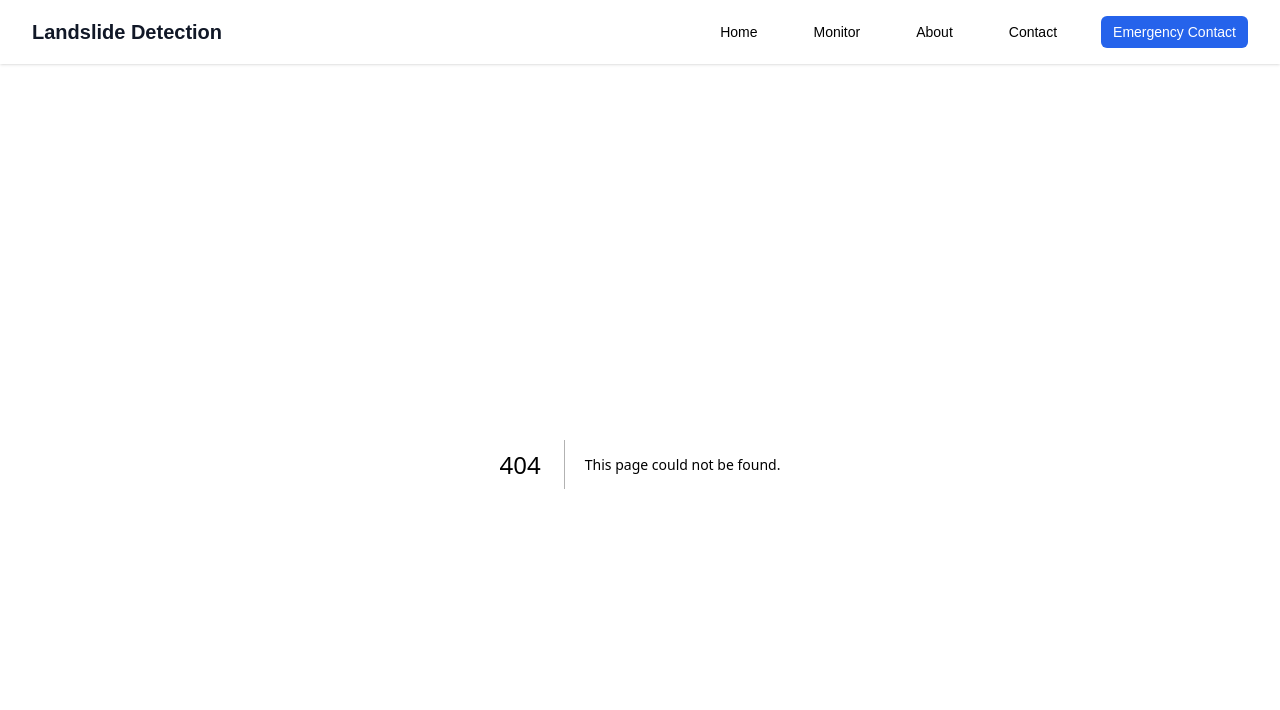
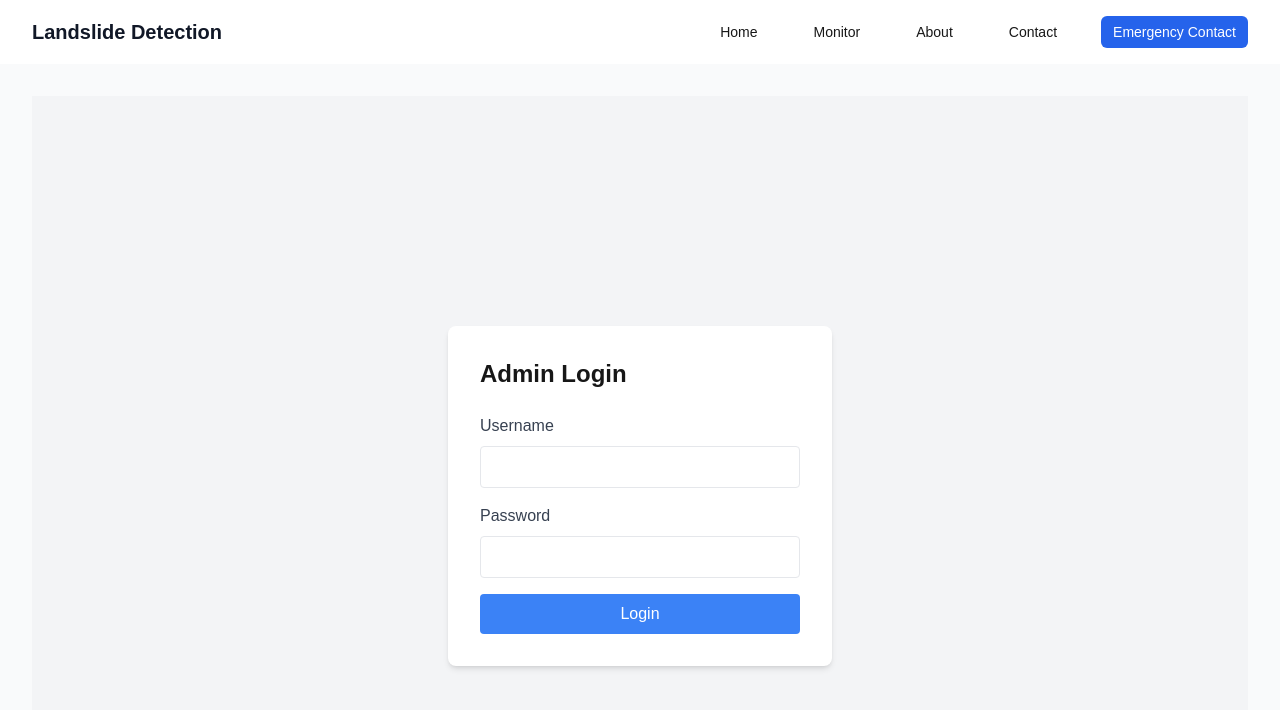
Before and after one commit to namvcpp/landsli_detect_warn_syst, a Next.js app: page /admin/login in a window 1280 px wide. Before the commit this address had no page. Shown: the top 710 px of the page. Built offline with nearby package versions, Linux system fonts and the light colour scheme; a web font is replaced by a local one.

Commit message:
Implement admin dashboard layout, sidebar navigation, and login functionality with D3.js chart component

```diff
--- /dev/null
+++ b/src/app/admin/layout.tsx
@@ -0,0 +1,37 @@
+'use client';
+import { useEffect, useState } from 'react';
+import { useRouter, usePathname } from 'next/navigation';
+
+export default function AdminLayout({
+  children,
+}: {
+  children: React.ReactNode;
+}) {
+  const router = useRouter();
+  const pathname = usePathname();
+  const [isLoading, setIsLoading] = useState(true);
+
+  useEffect(() => {
+    // Check if user is logged in
+    const isAdmin = localStorage.getItem('isAdmin');
+    if (!isAdmin && pathname !== '/admin/login') {
+      router.push('/admin/login');
+    }
+    setIsLoading(false);
+  }, [pathname, router]);
+
+  if (isLoading) {
+    return <div>Loading...</div>;
+  }
+
+  return (
+    <div className="min-h-screen bg-gray-50">
+      <div className="flex">
+        {/* Sidebar here if needed */}
+        <main className="flex-1 p-8">
+          {children}
+        </main>
+      </div>
+    </div>
+  );
+}
--- /dev/null
+++ b/src/app/admin/login/page.tsx
@@ -0,0 +1,64 @@
+'use client';
+import { useState } from 'react';
+import { useRouter } from 'next/navigation';
+
+export default function AdminLogin() {
+  const router = useRouter();
+  const [credentials, setCredentials] = useState({
+    username: '',
+    password: ''
+  });
+  const [error, setError] = useState('');
+
+  const handleLogin = (e: React.FormEvent) => {
+    e.preventDefault();
+    // For demo purposes - replace with actual authentication
+    if (credentials.username === 'admin' && credentials.password === 'admin123') {
+      localStorage.setItem('isAdmin', 'true');
+      router.push('/admin/dashboard');
+    } else {
+      setError('Invalid credentials');
+    }
+  };
+
+  return (
+    <div className="min-h-screen flex items-center justify-center bg-gray-100">
+      <div className="bg-white p-8 rounded-lg shadow-md w-96">
+        <h1 className="text-2xl font-bold mb-6">Admin Login</h1>
+        {error && (
+          <div className="bg-red-100 text-red-600 p-3 rounded mb-4">
+            {error}
+          </div>
+        )}
+        <form onSubmit={handleLogin} className="space-y-4">
+          <div>
+            <label className="block text-gray-700 mb-2">Username</label>
+            <input
+              type="text"
+              value={credentials.username}
+              onChange={(e) => setCredentials({ ...credentials, username: e.target.value })}
+              className="w-full px-3 py-2 border rounded"
+              required
+            />
+          </div>
+          <div>
+            <label className="block text-gray-700 mb-2">Password</label>
+            <input
+              type="password"
+              value={credentials.password}
+              onChange={(e) => setCredentials({ ...credentials, password: e.target.value })}
+              className="w-full px-3 py-2 border rounded"
+              required
+            />
+          </div>
+          <button
+            type="submit"
+            className="w-full bg-blue-500 text-white py-2 rounded hover:bg-blue-600"
+          >
+            Login
+          </button>
+        </form>
+      </div>
+    </div>
+  );
+}
--- /dev/null
+++ b/src/app/components/admin/AdminSidebar.tsx
@@ -0,0 +1,51 @@
+'use client';
+import Link from 'next/link';
+import { usePathname } from 'next/navigation';
+
+const AdminSidebar = () => {
+  const pathname = usePathname();
+
+  const menuItems = [
+    { name: 'Dashboard', path: '/admin/dashboard', icon: '📊' },
+    { name: 'Sensors', path: '/admin/sensors', icon: '📡' },
+    { name: 'Risk Analysis', path: '/admin/risk-analysis', icon: '⚠️' },
+    { name: 'Reports', path: '/admin/reports', icon: '📑' },
+    { name: 'Settings', path: '/admin/settings', icon: '⚙️' }
+  ];
+
+  return (
+    <aside className="w-64 bg-white h-screen shadow-lg fixed left-0 top-0">
+      <div className="flex flex-col h-full">
+        <div className="p-6 border-b">
+          <h1 className="text-xl font-bold text-gray-800">Admin Panel</h1>
+        </div>
+
+        <nav className="flex-1 p-4">
+          <ul className="space-y-2">
+            {menuItems.map((item) => (
+              <li key={item.path}>
+                <Link
+                  href={item.path}
+                  className={`flex items-center p-3 text-gray-700 rounded-lg hover:bg-blue-50 transition-colors
+                    ${pathname === item.path ? 'bg-blue-50 text-blue-700' : ''}`}
+                >
+                  <span className="mr-3">{item.icon}</span>
+                  <span>{item.name}</span>
+                </Link>
+              </li>
+            ))}
+          </ul>
+        </nav>
+
+        <div className="p-4 border-t">
+          <button className="flex items-center w-full p-3 text-gray-700 rounded-lg hover:bg-red-50 transition-colors">
+            <span className="mr-3">🚪</span>
+            <span>Logout</span>
+          </button>
+        </div>
+      </div>
+    </aside>
+  );
+};
+
+export default AdminSidebar;
--- /dev/null
+++ b/src/app/components/admin/ChartComponents.tsx
@@ -0,0 +1,31 @@
+'use client';
+import { useEffect, useRef } from 'react';
+import * as d3 from 'd3';
+
+interface ChartProps {
+  data: any[];
+  type: 'line' | 'bar' | 'pie';
+}
+
+const ChartComponent = ({ data, type }: ChartProps) => {
+  const chartRef = useRef<SVGSVGElement | null>(null);
+
+  useEffect(() => {
+    if (!data || !chartRef.current) return;
+
+    const svg = d3.select(chartRef.current);
+    svg.selectAll('*').remove();
+
+    // Add your D3.js visualization code here based on the type
+
+  }, [data, type]);
+
+  return (
+    <svg
+      ref={chartRef}
+      className="w-full h-full"
+    />
+  );
+};
+
+export default ChartComponent;
--- /dev/null
+++ b/src/app/components/admin/StatsCard.tsx
@@ -0,0 +1,39 @@
+interface StatsCardProps {
+    title: string;
+    value: string | number;
+    trend: 'up' | 'down';
+    icon?: string;
+  }
+
+  const StatsCard: React.FC<StatsCardProps> = ({ title, value, trend, icon }) => {
+    return (
+      <div className="bg-white p-6 rounded-lg shadow-sm">
+        <div className="flex justify-between items-start">
+          <div>
+            <p className="text-sm text-gray-600">{title}</p>
+            <h3 className="text-2xl font-bold mt-2">{value}</h3>
+          </div>
+          <span className="text-2xl">{icon}</span>
+        </div>
+        <div className={`mt-4 flex items-center ${
+          trend === 'up' ? 'text-green-600' : 'text-red-600'
+        }`}>
+          <svg
+            className={`w-4 h-4 ${trend === 'down' ? 'transform rotate-180' : ''}`}
+            fill="none"
+            stroke="currentColor"
+            viewBox="0 0 24 24"
+          >
+            <path
+              strokeLinecap="round"
+              strokeLinejoin="round"
+              strokeWidth={2}
+              d="M5 10l7-7m0 0l7 7m-7-7v18"
+            />
+          </svg>
+        </div>
+      </div>
+    );
+  };
+
+  export default StatsCard;
```
Also changed, not shown: public/fonts/GeistMonoVF.woff (added), public/fonts/GeistVF.woff (added), src/app/admin/dashboard/page.tsx (added), src/app/components/admin/AlertsTable.tsx (added).
